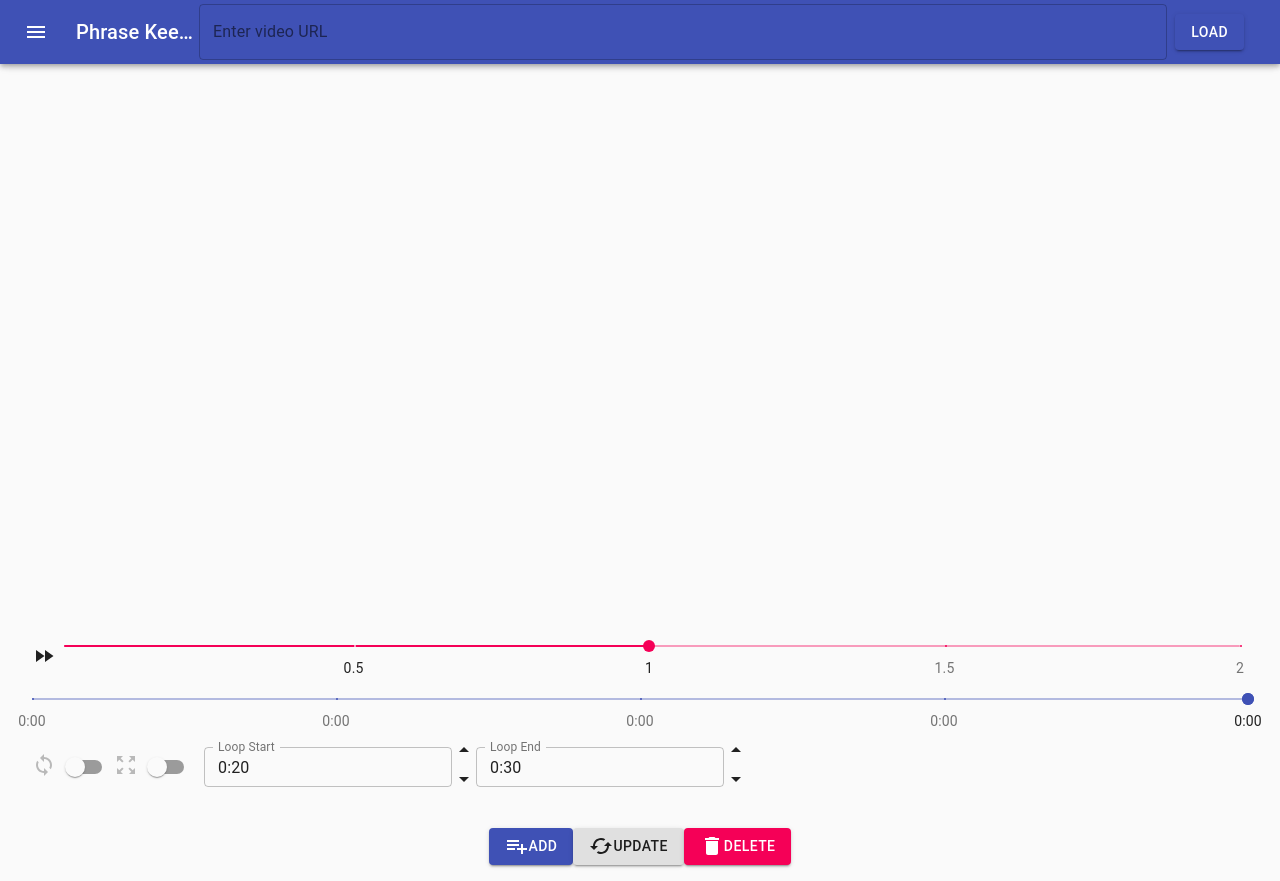
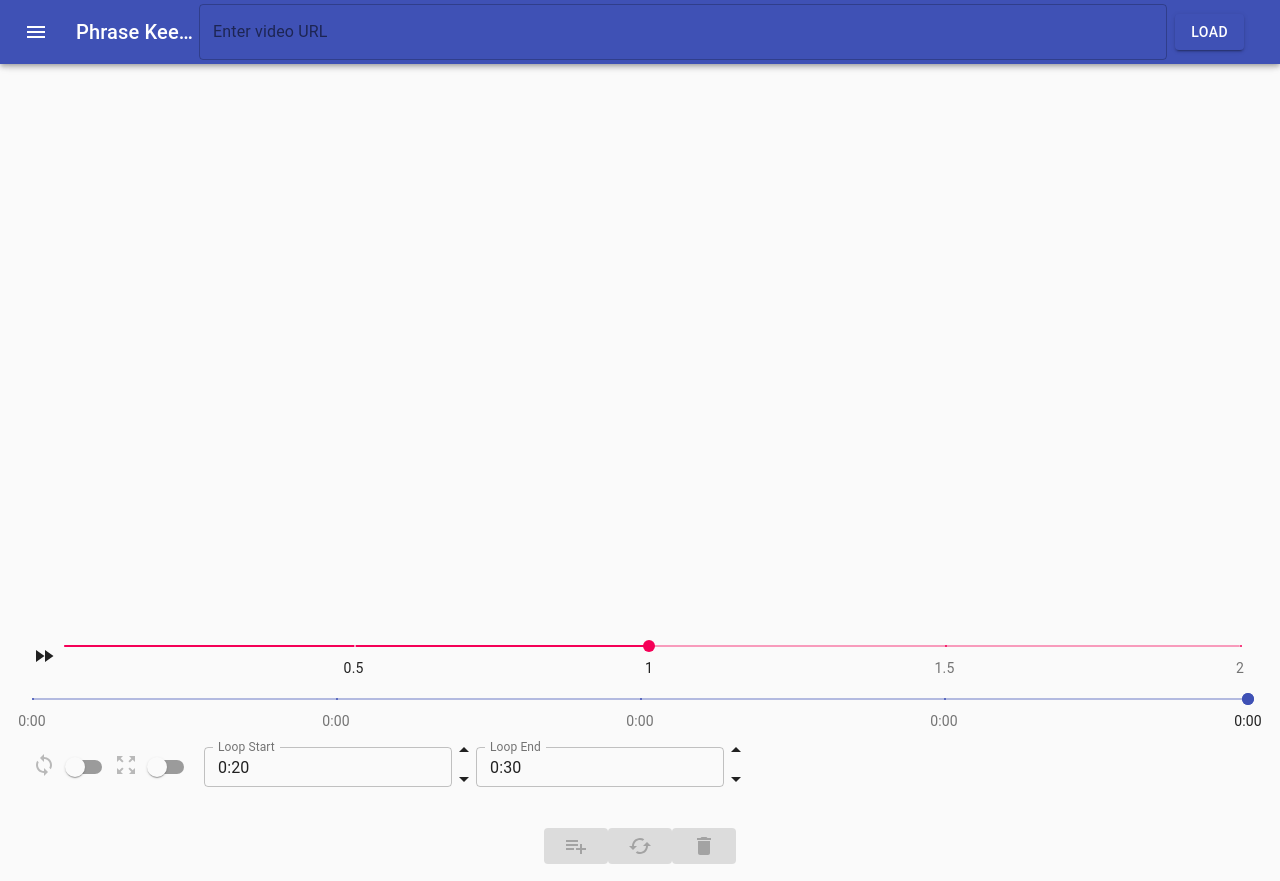
Before and after one commit to ysirman/viphkee, a React (Create React App) app: page / in a window 1280 px wide. Built offline with nearby package versions, Linux system fonts and the light colour scheme.

Commit message:
split playListForm component

```diff
--- a/src/Types.ts
+++ b/src/Types.ts
@@ -58,7 +58,6 @@ const changePlayerConfig = (state: PlayerConfigType) =>
 const resetPlayerConfig = (state: PlayerConfigType) =>
   ({
     type: PLAYER_CONFIG_RESET,
-    state,
   } as const);
 
 export type PlayerConfigAction =
@@ -86,7 +85,6 @@ const selectPlayList = (state: PlayListType) =>
 const deletePlayList = (state: PlayListType) =>
   ({
     type: PLAY_LIST_DELETE,
-    state,
   } as const);
 
 export type PlayListAction =
--- a/src/components/App.tsx
+++ b/src/components/App.tsx
@@ -4,16 +4,10 @@ import PlayerContext from "../contexts/PlayerContext";
 import reducer from "../reducers";
 import { State } from "../Types";
 
-import { PLAYER_CONFIG_RESET } from "../actions/playerConfig";
-import {
-  PLAY_LIST_ADD,
-  PLAY_LIST_UPDATE,
-  PLAY_LIST_DELETE,
-} from "../actions/playList";
-
 import Player from "./Player";
 import HeaderMenu from "./HeaderMenu";
 import SideMenu from "./SideMenu";
+import PlayListForm from "./PlayListForm";
 
 import { youtubeUrl } from "../utils/youtubeUrls";
 
@@ -22,11 +16,6 @@ import { makeStyles, Theme, createStyles } from "@material-ui/core/styles";
 
 import CssBaseline from "@material-ui/core/CssBaseline";
 import Box from "@material-ui/core/Box";
-import Button from "@material-ui/core/Button";
-
-import PlaylistAddIcon from "@material-ui/icons/PlaylistAdd";
-import CachedIcon from "@material-ui/icons/Cached";
-import DeleteIcon from "@material-ui/icons/Delete";
 
 const drawerWidth = 240;
 
@@ -123,44 +112,6 @@ const App: React.FC = () => {
 
   const classes = useStyles();
   const [open, setOpen] = useState(false);
-  const playerConfig = state.playerConfig;
-  const playList = state.playList;
-
-  const handleAddButton = () => {
-    dispatch({
-      type: PLAY_LIST_ADD,
-      state: {
-        videoId: new URL(playerConfig.url).searchParams.get("v"),
-        videoTitle: "dummy video title",
-        loopStart: playerConfig.loopState.start,
-        loopEnd: playerConfig.loopState.end,
-      },
-    });
-  };
-
-  const handleUpdateButton = () => {
-    if (playList.length === 0) {
-      handleAddButton();
-    }
-    dispatch({
-      type: PLAY_LIST_UPDATE,
-      state: {
-        videoId: new URL(playerConfig.url).searchParams.get("v"),
-        videoTitle: "dummy video title",
-        loopStart: playerConfig.loopState.start,
-        loopEnd: playerConfig.loopState.end,
-      },
-    });
-  };
-
-  const handleDeleteButton = () => {
-    dispatch({
-      type: PLAYER_CONFIG_RESET,
-    });
-    dispatch({
-      type: PLAY_LIST_DELETE,
-    });
-  };
 
   return (
     <div className={classes.root}>
@@ -176,29 +127,7 @@ const App: React.FC = () => {
           <Box mt={"64px"}>
             <Player />
           </Box>
-          <Box display="flex" justifyContent="center" mb={2}>
-            <Button
-              variant="contained"
-              color="primary"
-              onClick={handleAddButton}
-            >
-              <PlaylistAddIcon /> Add
-            </Button>
-            <Button
-              variant="contained"
-              color="default"
-              onClick={handleUpdateButton}
-            >
-              <CachedIcon /> Update
-            </Button>
-            <Button
-              variant="contained"
-              color="secondary"
-              onClick={handleDeleteButton}
-            >
-              <DeleteIcon /> Delete
-            </Button>
-          </Box>
+          <PlayListForm />
         </main>
       </PlayerContext.Provider>
     </div>
--- /dev/null
+++ b/src/components/PlayListForm.tsx
@@ -0,0 +1,105 @@
+import React, { useContext } from "react";
+
+import PlayerContext from "../contexts/PlayerContext";
+
+import { PLAYER_CONFIG_RESET } from "../actions/playerConfig";
+import {
+  PLAY_LIST_ADD,
+  PLAY_LIST_UPDATE,
+  PLAY_LIST_DELETE,
+} from "../actions/playList";
+
+import Box from "@material-ui/core/Box";
+import Button from "@material-ui/core/Button";
+
+import PlaylistAddIcon from "@material-ui/icons/PlaylistAdd";
+import CachedIcon from "@material-ui/icons/Cached";
+import DeleteIcon from "@material-ui/icons/Delete";
+
+const PlayListForm: React.FC = () => {
+  const { state, dispatch } = useContext(PlayerContext);
+
+  const playerConfig = state.playerConfig;
+  const playList = state.playList;
+
+  const handleAddButton = () => {
+    const videoId = new URL(playerConfig.url).searchParams.get("v");
+    if (videoId === "" || videoId === null) {
+      return;
+    }
+    dispatch({
+      type: PLAY_LIST_ADD,
+      state: {
+        id: 0,
+        videoId: videoId,
+        videoTitle: "dummy video title",
+        loopStart: playerConfig.loopState.start,
+        loopEnd: playerConfig.loopState.end,
+        isSelected: true,
+      },
+    });
+  };
+
+  const handleUpdateButton = () => {
+    const videoId = new URL(playerConfig.url).searchParams.get("v");
+    if (videoId === "" || videoId === null) {
+      return;
+    }
+    if (playList.length === 0) {
+      handleAddButton();
+    }
+    dispatch({
+      type: PLAY_LIST_UPDATE,
+      state: {
+        id: 0,
+        videoId: videoId,
+        videoTitle: "dummy video title",
+        loopStart: playerConfig.loopState.start,
+        loopEnd: playerConfig.loopState.end,
+        isSelected: true,
+      },
+    });
+  };
+
+  const handleDeleteButton = () => {
+    dispatch({
+      type: PLAYER_CONFIG_RESET,
+    });
+    dispatch({
+      type: PLAY_LIST_DELETE,
+    });
+  };
+
+  const isDisabled = playerConfig.url === "";
+
+  return (
+    <Box display="flex" justifyContent="center" mb={2}>
+      <Button
+        variant="contained"
+        color="primary"
+        onClick={handleAddButton}
+        disabled={isDisabled}
+      >
+        <PlaylistAddIcon />
+      </Button>
+      <Button
+        variant="contained"
+        color="default"
+        onClick={handleUpdateButton}
+        disabled={isDisabled}
+      >
+        <CachedIcon />
+      </Button>
+      <Button
+        variant="contained"
+        color="secondary"
+        onClick={handleDeleteButton}
+        disabled={isDisabled}
+      >
+        <DeleteIcon />
+      </Button>
+    </Box>
+  );
+};
+
+export default PlayListForm;
--- a/src/reducers/playList.ts
+++ b/src/reducers/playList.ts
@@ -17,11 +17,19 @@ const validateDuplication = (state: PlayListType, action: PlayListType) => {
   return false;
 };
 
+const maxId = (state: PlayListType[]) => {
+  return Math.max.apply(
+    null,
+    state.map((playListItem) => {
+      return playListItem.id;
+    })
+  );
+};
+
 const playList = (state: PlayListType[] = [], action: PlayListAction) => {
   switch (action.type) {
     case PLAY_LIST_ADD: {
-      const length = state.length;
-      const id = length === 0 ? 1 : state[length - 1].id + 1;
+      const id = maxId(state) + 1;
       const filterdState = state.filter((playListItem) =>
         validateDuplication(playListItem, action.state)
       );
@@ -31,7 +39,7 @@ const playList = (state: PlayListType[] = [], action: PlayListAction) => {
             (playListItem) => playListItem.isSelected === true
           )[0].isSelected = false;
         }
-        return [...state, { ...action.state, id: id, isSelected: true }];
+        return [...state, { ...action.state, id }];
       }
       return state;
     }
@@ -40,13 +48,10 @@ const playList = (state: PlayListType[] = [], action: PlayListAction) => {
       const filterdState = state.filter(
         (playListItem) => playListItem.isSelected === false
       );
-      const currentId = state.filter(
+      const id = state.filter(
         (playListItem) => playListItem.isSelected === true
       )[0].id;
-      return [
-        ...filterdState,
-        { ...action.state, id: currentId, isSelected: true },
-      ].sort((a, b) => {
+      return [...filterdState, { ...action.state, id }].sort((a, b) => {
         return a.id - b.id;
       });
     }
```
